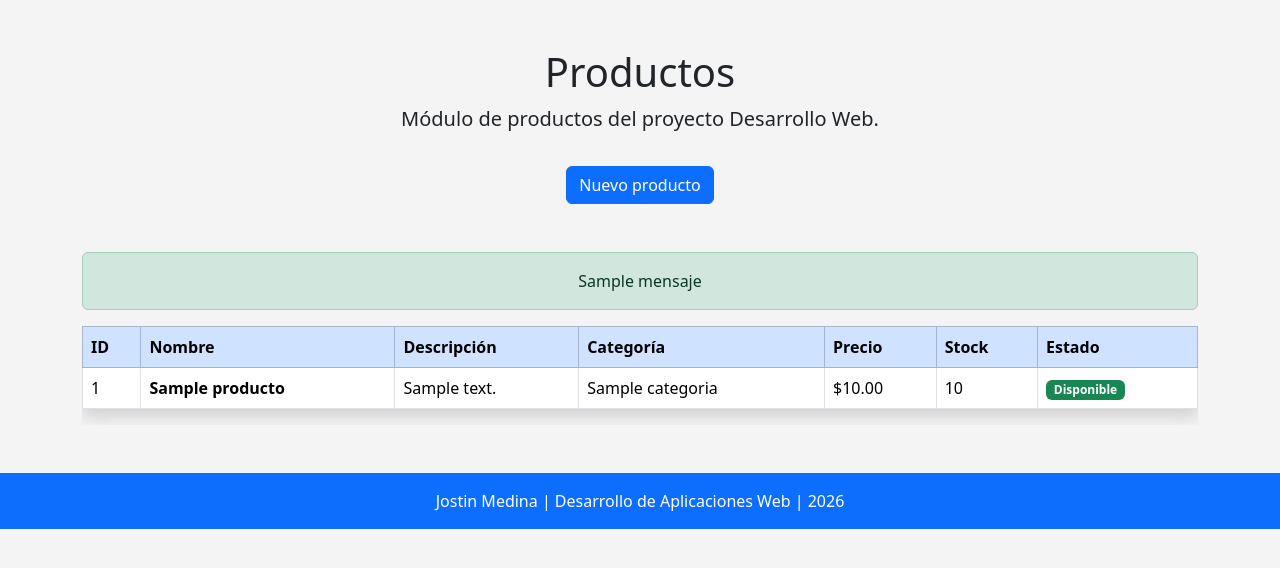
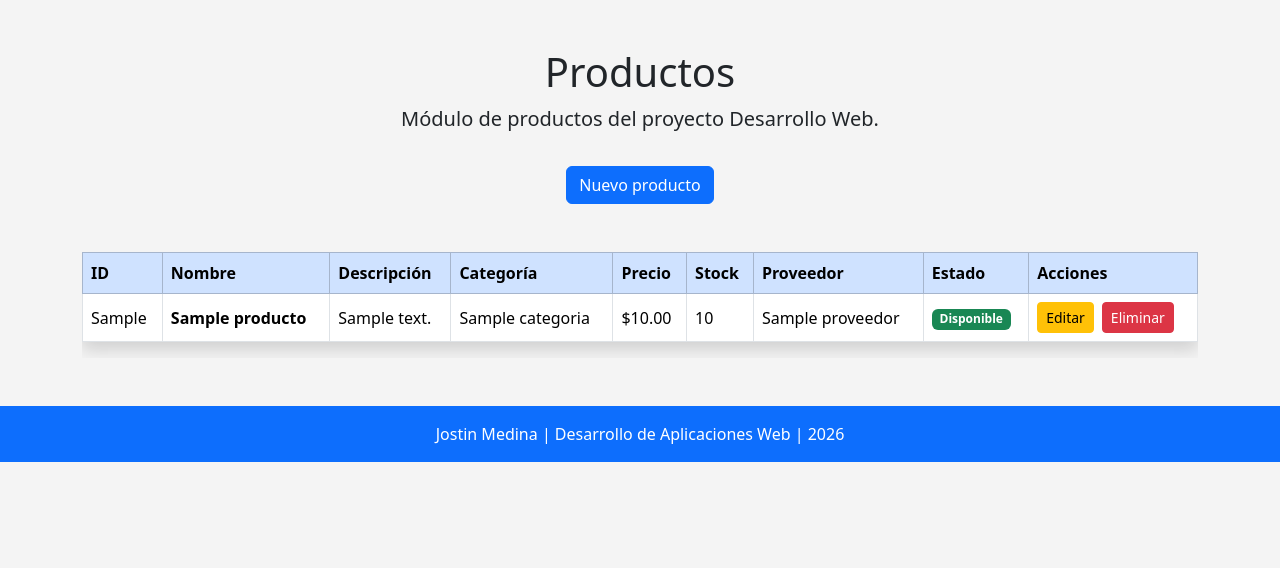
Before and after one commit to JOSTIN17/Proyecto-Desarrollo-Web, a Flask app: template templates/productos.html in a window 1280 px wide. Shown: the part 56-624 px from the top of the page. Run offline with Flask 3, Linux system fonts and the light colour scheme; the template is opened without the code that fills it: most values are stand-ins (such as "Sample title", 1, 10 or a date in 2020).

Commit message:
Actualizar interfaz de productos para CRUD

```diff
--- a/templates/productos.html
+++ b/templates/productos.html
@@ -24,11 +24,6 @@ Productos - Desarrollo Web
 
     </div>
 
-    {% if mensaje %}
-    <div class="alert alert-success text-center" role="alert">
-        {{ mensaje }}
-    </div>
-    {% endif %}
 
     <div class="table-responsive">
 
@@ -43,10 +38,13 @@ Productos - Desarrollo Web
                     <th>Categoría</th>
                     <th>Precio</th>
                     <th>Stock</th>
+                    <th>Proveedor</th>
                     <th>Estado</th>
+                    <th>Acciones</th>
                 </tr>
 
             </thead>
+
 
             <tbody>
 
@@ -55,7 +53,7 @@ Productos - Desarrollo Web
                 <tr>
 
                     <td>
-                        {{ producto["id"] }}
+                        {{ producto["id_producto"] }}
                     </td>
 
                     <td>
@@ -81,6 +79,14 @@ Productos - Desarrollo Web
                     </td>
 
                     <td>
+                        {% if producto["proveedor"] %}
+                            {{ producto["proveedor"] }}
+                        {% else %}
+                            Sin proveedor
+                        {% endif %}
+                    </td>
+
+                    <td>
 
                         {% if producto["stock"] > 0 %}
 
@@ -98,13 +104,49 @@ Productos - Desarrollo Web
 
                     </td>
 
+
+                    <td>
+
+                        <div class="d-flex gap-2">
+
+                            <a href="{{ url_for('editar_producto', id=producto['id_producto']) }}"
+                               class="btn btn-warning btn-sm">
+
+                                <i class="bi bi-pencil"></i>
+                                Editar
+
+                            </a>
+
+
+                            <form action="{{ url_for('eliminar_producto', id=producto['id_producto']) }}"
+                                  method="POST"
+                                  onsubmit="return confirm('¿Está seguro de eliminar este producto?');">
+
+                                <input type="hidden"
+                                       name="csrf_token"
+                                       value="{{ csrf_token() }}">
+
+                                <button type="submit"
+                                        class="btn btn-danger btn-sm">
+
+                                    <i class="bi bi-trash"></i>
+                                    Eliminar
+
+                                </button>
+
+                            </form>
+
+                        </div>
+
+                    </td>
+
                 </tr>
 
                 {% else %}
 
                 <tr>
 
-                    <td colspan="7" class="text-center py-4">
+                    <td colspan="9" class="text-center py-4">
 
                         <div class="alert alert-info mb-0">
                             No existen productos registrados actualmente.
```
